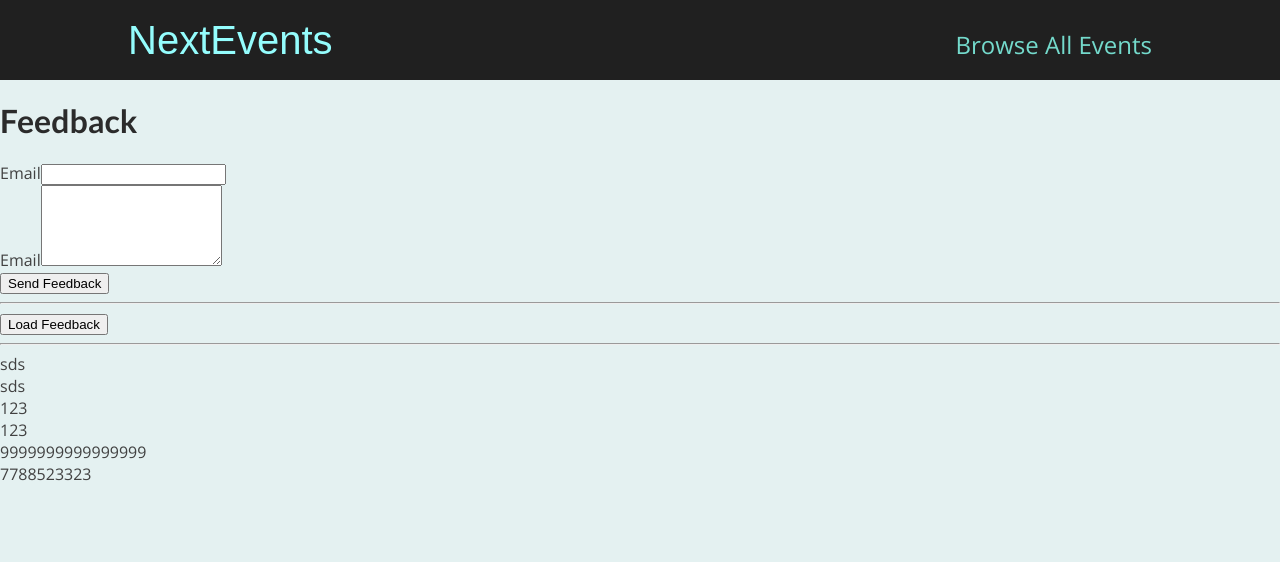
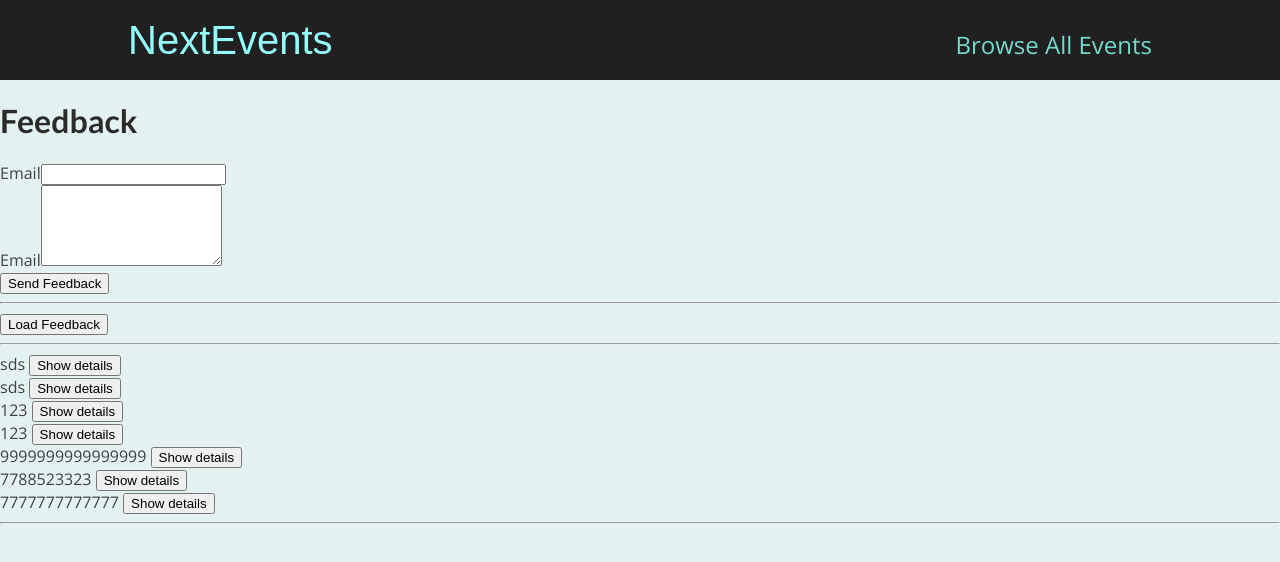
Before and after one commit to daniel-liemng/eventlist_nextjs, a Next.js app: page /feedback in a window 1280 px wide. Shown: the top 562 px of the page. Built offline with nearby package versions, Linux system fonts and the light colour scheme.

Commit message:
Dynamic API routes

```diff
--- a/data/feedback.json
+++ b/data/feedback.json
@@ -1 +1 @@
-[{"id":"2021-03-28T05:27:46.069Z","email":"obama@email.com","feedback":"sds"},{"id":"2021-03-28T05:27:52.307Z","email":"obama@email.com1","feedback":"sds"},{"id":"2021-03-28T05:29:05.108Z","email":"user3@email.com","feedback":"123"},{"id":"2021-03-28T05:32:40.721Z","email":"user3@email.com","feedback":"123"},{"id":"2021-03-28T13:48:59.504Z","email":"john@email.com","feedback":"9999999999999999"},{"id":"2021-03-28T13:49:18.821Z","email":"user1@email.com","feedback":"7788523323"}]
+[{"id":"2021-03-28T05:27:46.069Z","email":"obama@email.com","feedback":"sds"},{"id":"2021-03-28T05:27:52.307Z","email":"obama@email.com1","feedback":"sds"},{"id":"2021-03-28T05:29:05.108Z","email":"user3@email.com","feedback":"123"},{"id":"2021-03-28T05:32:40.721Z","email":"user3@email.com","feedback":"123"},{"id":"2021-03-28T13:48:59.504Z","email":"john@email.com","feedback":"9999999999999999"},{"id":"2021-03-28T13:49:18.821Z","email":"user1@email.com","feedback":"7788523323"},{"id":"2021-03-28T14:22:57.268Z","email":"daniel.liemng@gmail.com","feedback":"7777777777777"}]
--- /dev/null
+++ b/pages/api/[feedbackId].js
@@ -0,0 +1,16 @@
+import fs from "fs";
+import path from "path";
+
+const handler = (req, res) => {
+  const fbId = req.query.feedbackId;
+
+  const filePath = path.join(process.cwd(), "data", "feedback.json");
+  const fileData = fs.readFileSync(filePath);
+  const data = JSON.parse(fileData);
+
+  const selectedFeedback = data.find((fb) => fb.id === fbId);
+
+  res.status(200).json({ feedback: selectedFeedback });
+};
+
+export default handler;
--- a/pages/feedback/index.js
+++ b/pages/feedback/index.js
@@ -1,4 +1,4 @@
-import { useRef } from "react";
+import { useRef, useState } from "react";
 import fs from "fs";
 import path from "path";
 
@@ -16,6 +16,8 @@ export const getStaticProps = () => {
 const Feebback = (props) => {
   const emailInputRef = useRef();
   const feedbackInputRef = useRef();
+
+  const [singleFb, setSingleFb] = useState();
 
   const handleSubmit = async (e) => {
     e.preventDefault();
@@ -41,6 +43,14 @@ const Feebback = (props) => {
     console.log(data);
   };
 
+  const loadSingleFeedback = async (id) => {
+    const res = await fetch(`/api/${id}`);
+    const data = await res.json();
+
+    console.log("SSS", data);
+    setSingleFb(data.feedback);
+  };
+
   console.log(props);
 
   return (
@@ -62,8 +72,22 @@ const Feebback = (props) => {
       <hr />
       <ul>
         {props.feedback &&
-          props.feedback.map((item) => <li key={item.id}>{item.feedback}</li>)}
+          props.feedback.map((item) => (
+            <li key={item.id}>
+              {item.feedback}{" "}
+              <button onClick={() => loadSingleFeedback(item.id)}>
+                Show details
+              </button>
+            </li>
+          ))}
       </ul>
+      <hr />
+      {singleFb && (
+        <div>
+          <h3>{singleFb.email}</h3>
+          <p>{singleFb.feedback}</p>
+        </div>
+      )}
     </>
   );
 };
```
Also changed, not shown: pages/feedback/[id].js (added).
